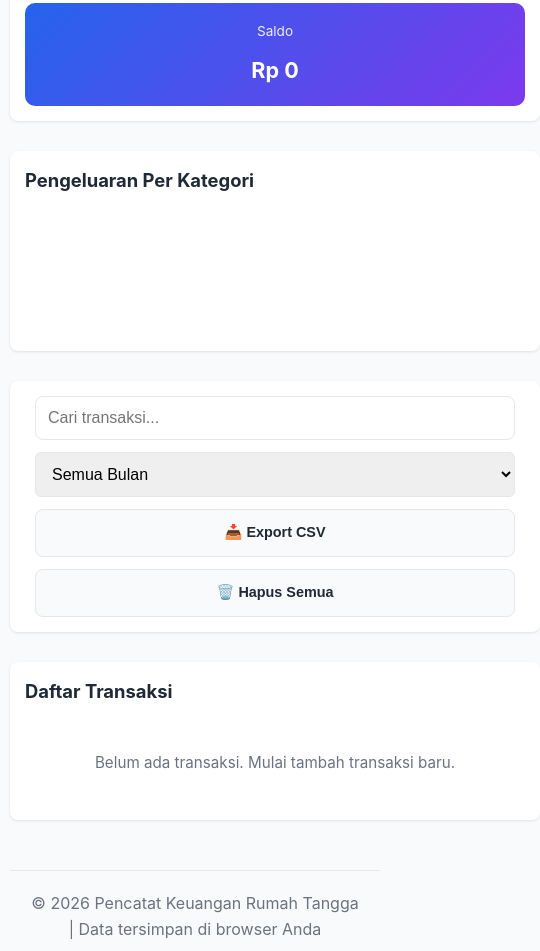
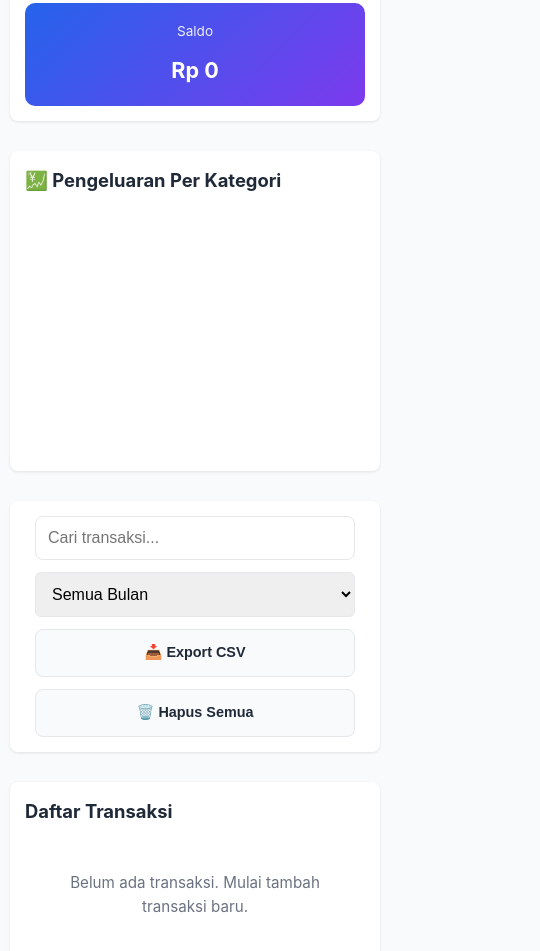
Before and after one commit to MrAlligator/household-finance-tracker, a website: page index.html in a window 390 px wide. Shown: the part 1040-1991 px from the top of the page, 540 px wide, since content can reach past the window. Drawn offline with nearby package versions, Linux system fonts and the light colour scheme.

Commit message:
fix: improve chart responsive layout and styling with better animations

```diff
--- a/index.html
+++ b/index.html
@@ -90,8 +90,10 @@
 
             <!-- Chart Section -->
             <section class="chart-section">
-                <h2>Pengeluaran Per Kategori</h2>
-                <canvas id="categoryChart"></canvas>
+                <h2>💹 Pengeluaran Per Kategori</h2>
+                <div class="chart-wrapper">
+                    <canvas id="categoryChart"></canvas>
+                </div>
             </section>
 
             <!-- Filter & Controls -->
--- a/script.js
+++ b/script.js
@@ -172,38 +172,67 @@ class FinanceTracker {
             this.chart.destroy();
         }
 
+        const colors = [
+            '#ef4444',
+            '#f97316',
+            '#eab308',
+            '#22c55e',
+            '#06b6d4',
+            '#3b82f6',
+            '#8b5cf6',
+            '#ec4899',
+            '#64748b'
+        ];
+
         this.chart = new Chart(ctx, {
             type: 'doughnut',
             data: {
                 labels,
                 datasets: [{
                     data,
-                    backgroundColor: [
-                        '#ef4444',
-                        '#f97316',
-                        '#eab308',
-                        '#22c55e',
-                        '#06b6d4',
-                        '#3b82f6',
-                        '#8b5cf6',
-                        '#ec4899',
-                        '#64748b'
-                    ],
+                    backgroundColor: colors.slice(0, labels.length),
                     borderColor: '#ffffff',
-                    borderWidth: 2
+                    borderWidth: 3,
+                    hoverOffset: 8
                 }]
             },
             options: {
                 responsive: true,
-                maintainAspectRatio: false,
+                maintainAspectRatio: true,
                 plugins: {
                     legend: {
-                        position: 'right',
+                        position: window.innerWidth < 768 ? 'bottom' : 'right',
                         labels: {
                             padding: 15,
-                            font: { size: 12 }
+                            font: {
+                                size: window.innerWidth < 480 ? 11 : 12,
+                                weight: '500'
+                            },
+                            usePointStyle: true,
+                            pointStyle: 'circle'
+                        }
+                    },
+                    tooltip: {
+                        padding: 12,
+                        backgroundColor: 'rgba(0, 0, 0, 0.8)',
+                        titleFont: { size: 13, weight: 'bold' },
+                        bodyFont: { size: 12 },
+                        displayColors: true,
+                        borderColor: '#ffffff',
+                        borderWidth: 1,
+                        callbacks: {
+                            label: function(context) {
+                                const value = context.parsed;
+                                return ' Rp ' + value.toLocaleString('id-ID');
+                            }
                         }
                     }
+                },
+                animation: {
+                    animateRotate: true,
+                    animateScale: false,
+                    duration: 800,
+                    easing: 'easeInOutQuart'
                 }
             }
         });
--- a/style.css
+++ b/style.css
@@ -192,11 +192,27 @@ select:focus {
 /* Chart Section */
 .chart-section {
     position: relative;
+    height: auto;
+    min-height: 320px;
+    display: flex;
+    flex-direction: column;
+}
+
+.chart-wrapper {
+    position: relative;
+    width: 100%;
     height: 300px;
+    margin: 0;
+    padding: 0;
+    display: flex;
+    justify-content: center;
+    align-items: center;
 }
 
 canvas {
-    max-height: 300px;
+    max-height: 300px !important;
+    max-width: 100% !important;
+    height: auto !important;
 }
 
 /* Controls */
```
